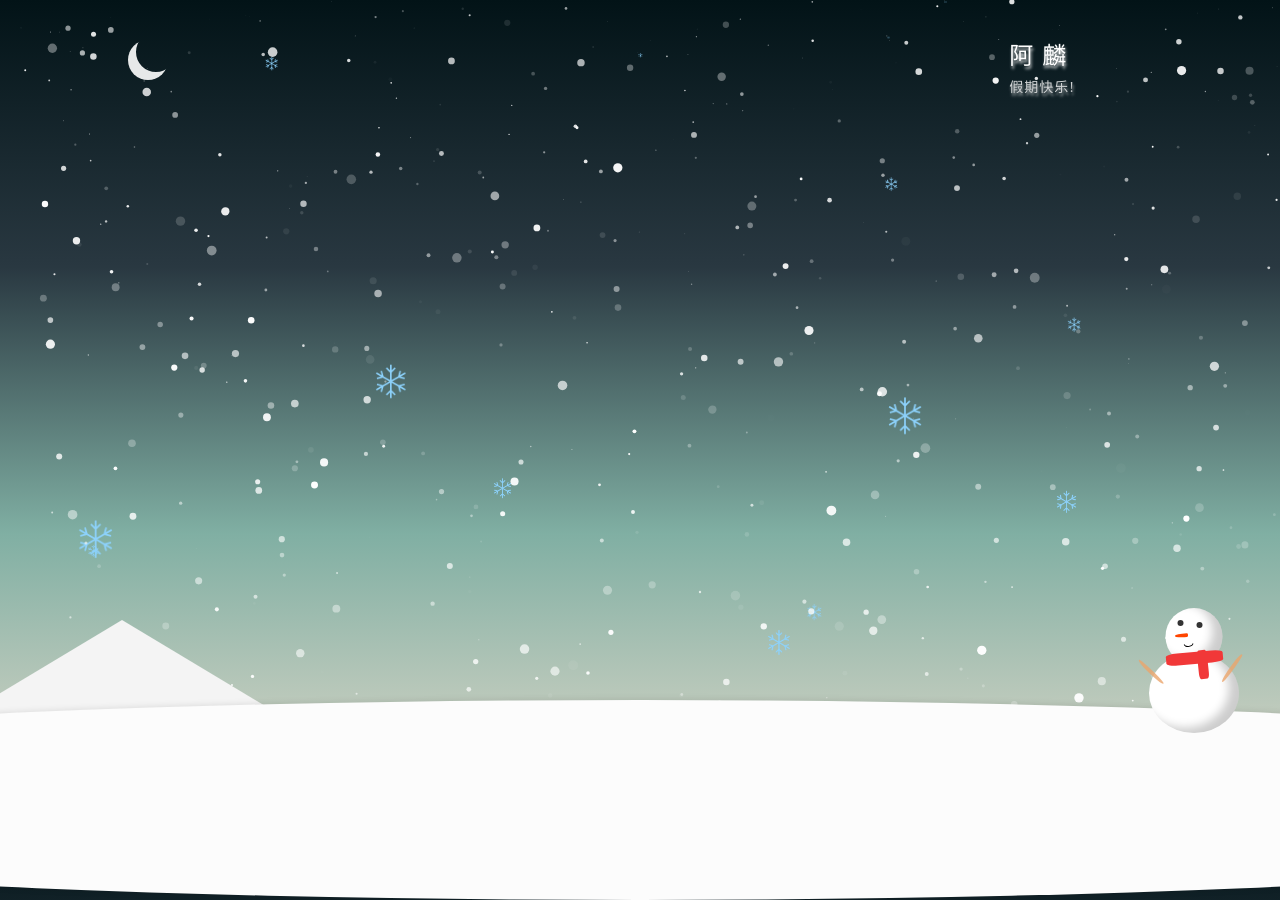
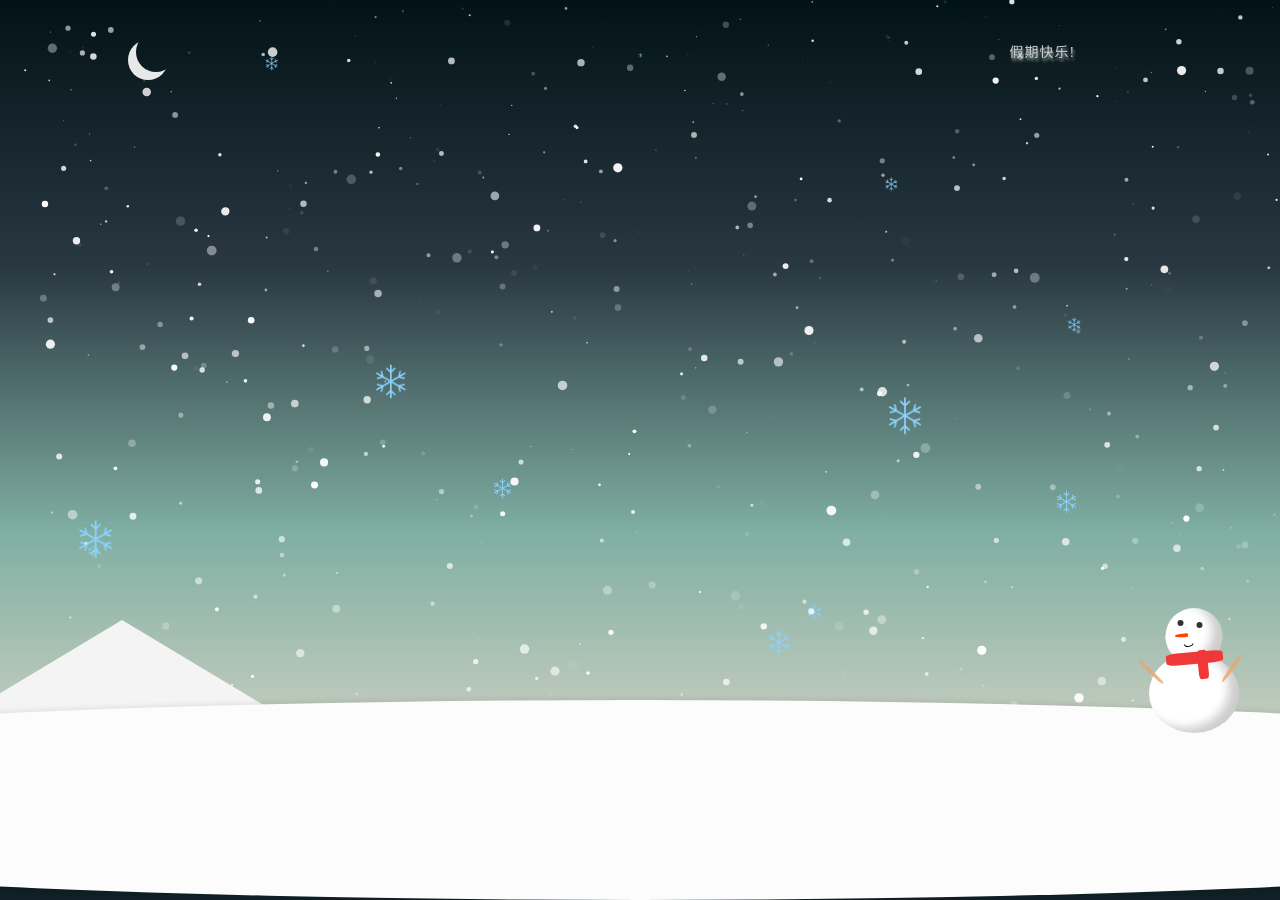
Before and after one commit to thinkerr24/awesome-webpage, a plain HTML site: page snow.html in a window 1280 px wide. Shown: the top 900 px of the page. Drawn offline with Linux system fonts and the light colour scheme.

Commit message:
Update snow.html
update text

```diff
--- a/snow.html
+++ b/snow.html
@@ -13,7 +13,6 @@
     <canvas id="canvas"></canvas>
     <div class="moon"></div>
     <h2>
-        阿麟<br />
         <span>假期快乐!</span>
     </h2>
     <div class="land"></div>
```
